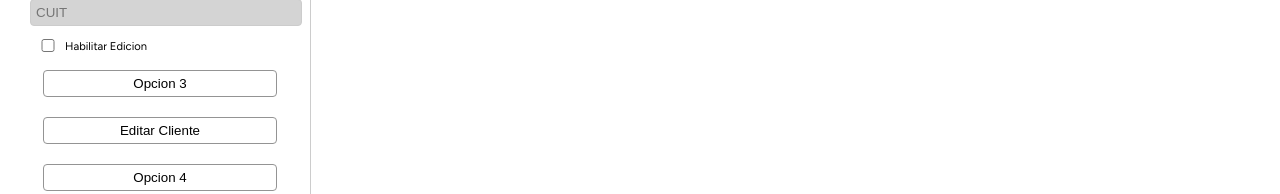
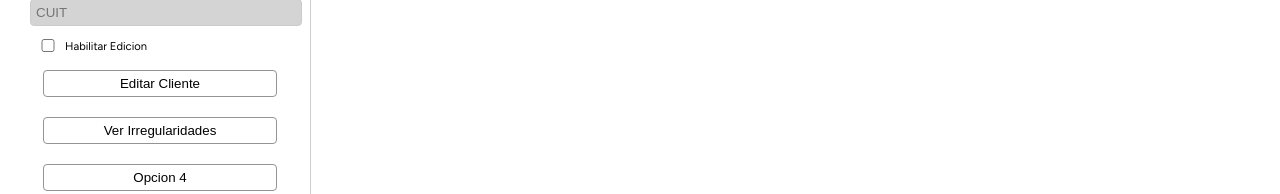
Before and after one commit to L34N07/PATnav, a React (Vite) app: page / in a window 1280 px wide. Shown: the part 239-433 px from the top of the page. Built offline with nearby package versions, Linux system fonts and the light colour scheme.

Commit message:
Fixes #1

```diff
--- a/src/App.tsx
+++ b/src/App.tsx
@@ -203,8 +203,8 @@ export default function App() {
             />
             Habilitar Edicion
           </label>
-          <button>Opcion 3</button>
           <button onClick={handleButton3Click}>Editar Cliente</button>
+          <button onClick={handleButton2Click}>Ver Irregularidades</button>
           <button>Opcion 4</button>
         </div>
         <div className="table-container">
```
Also changed, not shown: 1 other file (tests, documents, lock files or other folders).
